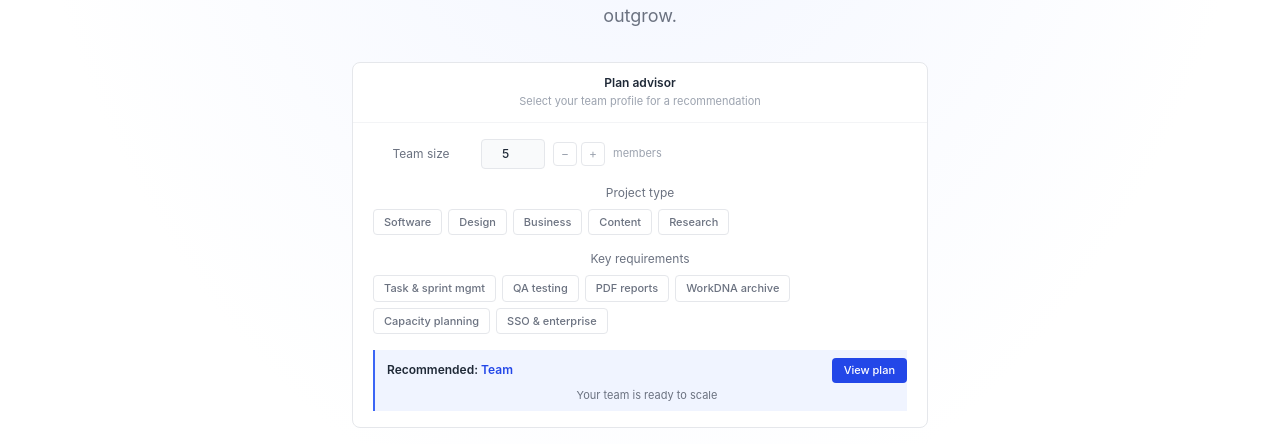
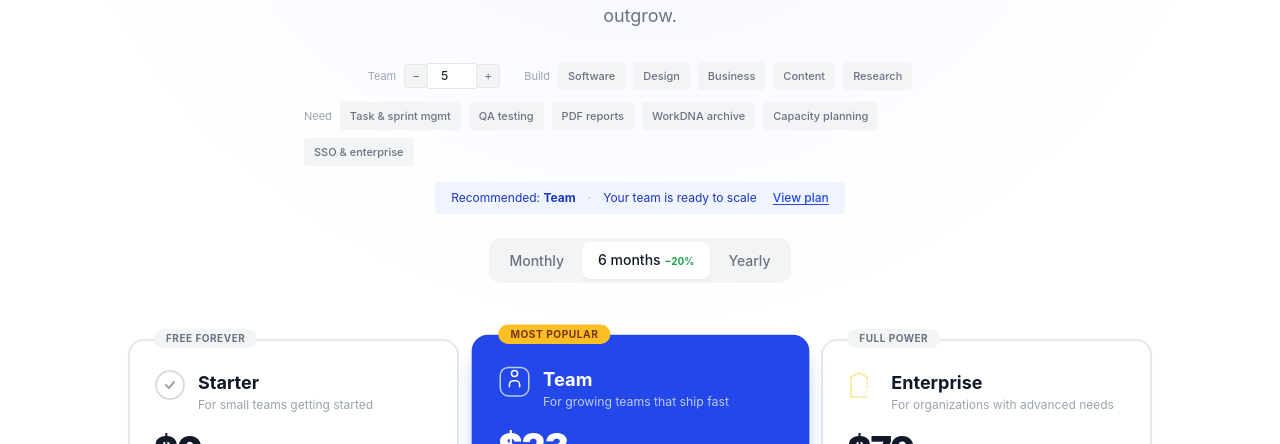
Before and after one commit to 360DMMC-AI-Marketing/GRESIO, a React (Vite) app in the folder frontend/: page /pricing in a window 1280 px wide. Shown: the part 356-800 px from the top of the page. Built offline with nearby package versions, Linux system fonts and the light colour scheme; no server answers; the HTML template or start-up script is replaced by a standard one.

Commit message:
Killed XP dialog card — advisor is now inline pill controls + subtle recommendation bar

```diff
--- a/frontend/src/pages/PricingPage.jsx
+++ b/frontend/src/pages/PricingPage.jsx
@@ -227,56 +227,44 @@
             Start with everything you need. Scale with more power. Upgrade when you outgrow.
           </p>
 
-          {/* Plan Advisor */}
-          <div className="mt-8 max-w-xl mx-auto">
-            <div className="border border-surface-200 rounded-lg bg-white">
-              <div className="border-b border-surface-100 px-5 py-3">
-                <p className="text-xs font-semibold text-surface-800">Plan advisor</p>
-                <p className="text-[11px] text-surface-400 mt-0.5">Select your team profile for a recommendation</p>
-              </div>
-
-              <div className="px-5 py-4 space-y-4">
-                <div className="flex items-center gap-3">
-                  <label className="text-xs text-surface-500 w-24 shrink-0">Team size</label>
+          {/* Plan Advisor — inline controls */}
+          <div className="mt-8 max-w-2xl mx-auto">
+            <div className="flex flex-wrap items-center justify-center gap-x-6 gap-y-3 text-sm">
               <div className="flex items-center gap-2">
+                <span className="text-[11px] text-surface-400">Team</span>
+                <div className="flex items-center">
+                  <button onClick={() => setTeamSize(Math.max(1, teamSize - 1))}
+                    className="w-6 h-6 bg-surface-100 hover:bg-surface-200 rounded-l flex items-center justify-center text-surface-500 transition-all text-xs cursor-pointer border border-surface-200">−</button>
                   <input type="number" min="1" max="200" value={teamSize}
                     onChange={e => setTeamSize(Math.max(1, Math.min(200, parseInt(e.target.value) || 1)))}
-                      className="w-16 text-center text-xs font-medium text-surface-800 border border-surface-200 rounded py-1.5 outline-none focus:border-surface-400 bg-surface-50" />
-                    <div className="flex gap-1">
-                      <button onClick={() => setTeamSize(Math.max(1, teamSize - 1))}
-                        className="w-6 h-6 border border-surface-200 rounded flex items-center justify-center text-surface-400 hover:bg-surface-100 transition-all text-xs cursor-pointer">−</button>
+                    className="w-12 text-center text-xs font-medium text-surface-800 border-t border-b border-surface-200 py-1 outline-none bg-white" />
                   <button onClick={() => setTeamSize(Math.min(200, teamSize + 1))}
-                        className="w-6 h-6 border border-surface-200 rounded flex items-center justify-center text-surface-400 hover:bg-surface-100 transition-all text-xs cursor-pointer">+</button>
-                    </div>
-                    <span className="text-[11px] text-surface-400">members</span>
+                    className="w-6 h-6 bg-surface-100 hover:bg-surface-200 rounded-r flex items-center justify-center text-surface-500 transition-all text-xs cursor-pointer border border-surface-200">+</button>
                 </div>
               </div>
 
-                <div>
-                  <label className="text-xs text-surface-500 block mb-2">Project type</label>
-                  <div className="flex flex-wrap gap-1.5">
+              <div className="flex items-center gap-2 flex-wrap">
+                <span className="text-[11px] text-surface-400">Build</span>
                 {PROJECT_TYPES.map(pt => (
                   <button key={pt.id} onClick={() => setProjectTypes(toggleArray(projectTypes, pt.id))}
-                        className={`px-2.5 py-1 text-[11px] font-medium border rounded transition-all cursor-pointer ${
+                    className={`px-2.5 py-1 text-[11px] font-medium rounded transition-all cursor-pointer ${
                       projectTypes.includes(pt.id)
-                            ? 'bg-surface-800 border-surface-800 text-white'
-                            : 'bg-white border-surface-200 text-surface-500 hover:border-surface-400 hover:text-surface-700'
+                        ? 'bg-surface-800 text-white'
+                        : 'bg-surface-100 text-surface-500 hover:bg-surface-200'
                     }`}>
                     {pt.label}
                   </button>
                 ))}
               </div>
-                </div>
 
-                <div>
-                  <label className="text-xs text-surface-500 block mb-2">Key requirements</label>
-                  <div className="flex flex-wrap gap-1.5">
+              <div className="flex items-center gap-2 flex-wrap">
+                <span className="text-[11px] text-surface-400">Need</span>
                 {NEEDS.map(nd => (
                   <button key={nd.id} onClick={() => setKeyNeeds(toggleArray(keyNeeds, nd.id))}
-                        className={`px-2.5 py-1 text-[11px] font-medium border rounded transition-all cursor-pointer ${
+                    className={`px-2.5 py-1 text-[11px] font-medium rounded transition-all cursor-pointer ${
                       keyNeeds.includes(nd.id)
-                            ? 'bg-surface-800 border-surface-800 text-white'
-                            : 'bg-white border-surface-200 text-surface-500 hover:border-surface-400 hover:text-surface-700'
+                        ? 'bg-surface-800 text-white'
+                        : 'bg-surface-100 text-surface-500 hover:bg-surface-200'
                     }`}>
                     {nd.label}
                   </button>
@@ -284,31 +272,22 @@
               </div>
             </div>
 
-                <div className={`border-l-2 pl-3 py-2 ${
-                  recommended.id === 'starter' ? 'border-surface-300 bg-surface-50' :
-                  recommended.id === 'team' ? 'border-primary-500 bg-primary-50' :
-                  'border-amber-500 bg-amber-50'
+            <div className={`mt-4 inline-flex items-center gap-3 px-4 py-2 rounded text-xs ${
+              recommended.id === 'starter' ? 'bg-surface-100 text-surface-600' :
+              recommended.id === 'team' ? 'bg-primary-50 text-primary-700' :
+              'bg-amber-50 text-amber-700'
             }`}>
-                  <div className="flex items-center justify-between">
-                    <p className="text-xs font-semibold text-surface-800">
-                      Recommended: <span className={`${
+              <span>Recommended: <strong>{recommended.label}</strong></span>
+              <span className="text-surface-400">·</span>
+              <span>{recommended.reason}</span>
+              <a href={`#plan-${recommended.id}`}
+                className={`ml-1 font-medium underline underline-offset-2 ${
                   recommended.id === 'team' ? 'text-primary-600' :
                   recommended.id === 'enterprise' ? 'text-amber-600' :
-                        'text-surface-500'
-                      }`}>{recommended.label}</span>
-                    </p>
-                    <a href={`#plan-${recommended.id}`}
-                      className={`text-[11px] font-medium px-3 py-1 rounded transition-all ${
-                        recommended.id === 'team' ? 'bg-primary-600 text-white hover:bg-primary-700' :
-                        recommended.id === 'enterprise' ? 'bg-amber-500 text-white hover:bg-amber-600' :
-                        'bg-surface-700 text-white hover:bg-surface-800'
+                  'text-surface-600'
                 }`}>
                 View plan
               </a>
-                  </div>
-                  <p className="text-[11px] text-surface-500 mt-1">{recommended.reason}</p>
-                </div>
-              </div>
             </div>
           </div>
 
```
Lines whose indentation alone changed are shown as unchanged.
